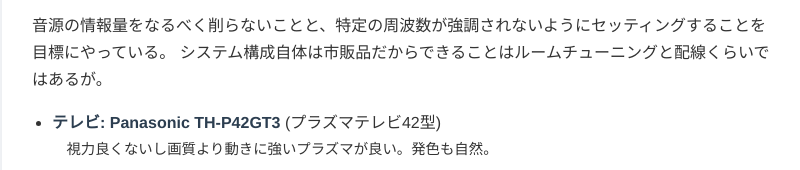
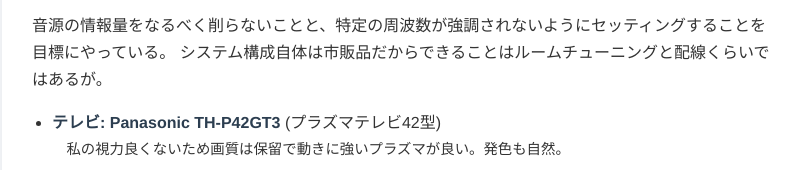
Before and after one commit to hjlo8775-blip/homepage1, a plain HTML site: page audio1.html in a window 1280 px wide. Shown: the part 980-1150 px from the top of the page, without its empty margins (238-1038 px from the left). Drawn offline with Linux system fonts and the light colour scheme.

Commit message:
Update audio1.html

```diff
--- a/audio1.html
+++ b/audio1.html
@@ -49,7 +49,7 @@
         <ul>
             <li><strong>テレビ: Panasonic TH-P42GT3</strong> (プラズマテレビ42型)
                 <div style="color: #333; font-size: 0.9em; margin-left: 1em;">
-                    視力良くないし画質より動きに強いプラズマが良い。発色も自然。
+                    私の視力良くないため画質は保留で動きに強いプラズマが良い。発色も自然。
                 </div>
             </li>
             <li><strong>スピーカー: B&W CM5</strong>
```
